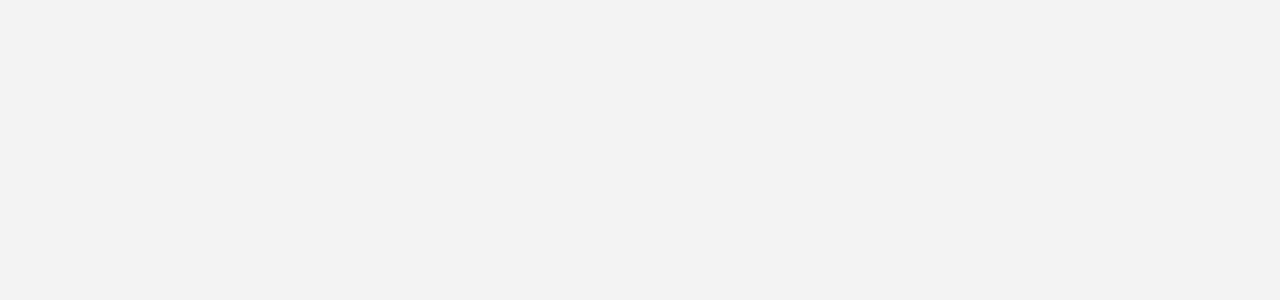
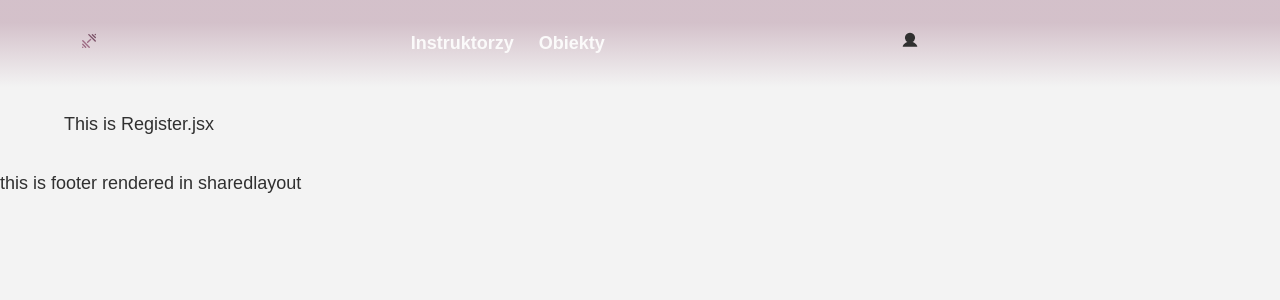
Before and after one commit to Zjadlbyscos/znajdzinstruktora, a React (Create React App) app: page /zarejestruj in a window 1280 px wide. Before the commit this address had no page. Shown: the top 300 px of the page. Built offline with nearby package versions, Linux system fonts and the light colour scheme.

Commit message:
render zarejestruj się

```diff
--- a/src/App.js
+++ b/src/App.js
@@ -1,6 +1,7 @@
 import { Routes, Route } from "react-router-dom";
 
 import { Main } from "./pages/Main";
+import { Register } from "./pages/Register";
 import { ShareedLayout } from "./components/SharedLayout/SharedLayout";
 
 function App() {
@@ -12,7 +13,7 @@ function App() {
 <Route path="/" element={<ShareedLayout />}>
 
 <Route path="/" element={<Main />} />
-
+<Route path="/zarejestruj" element={<Register/>} />
 
 </Route>
 </Routes>
```
